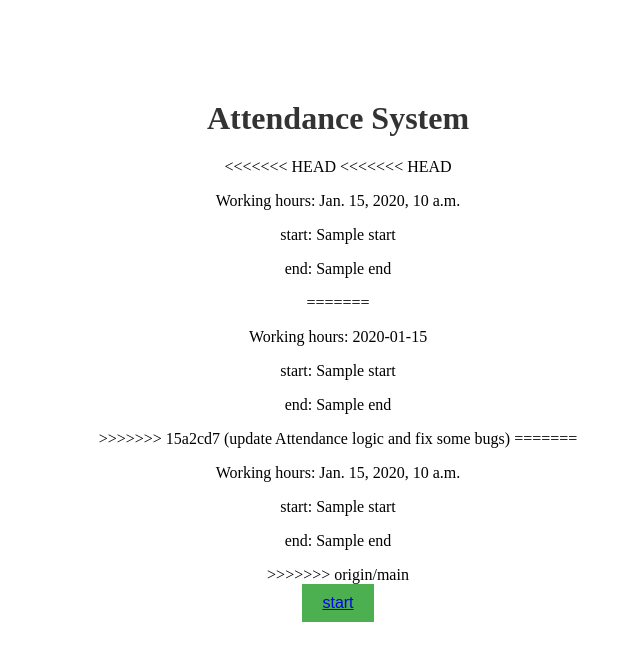
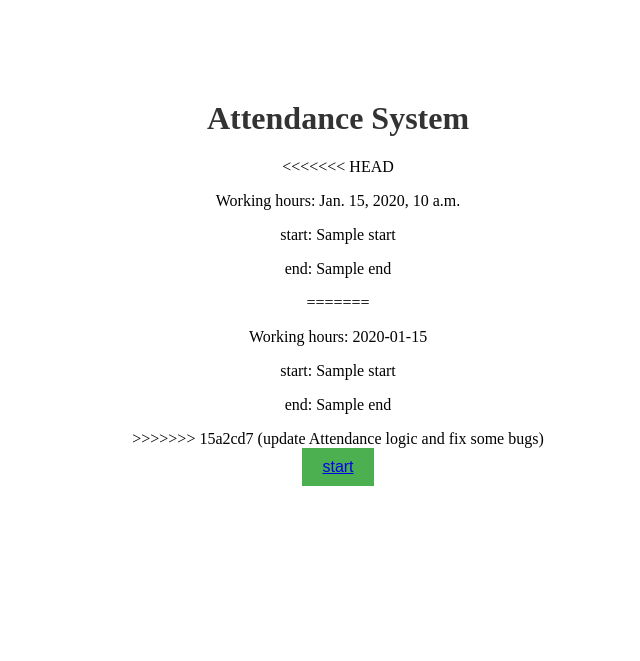
Before and after one commit to bomberman2099/Attendance-Management-System-django, a Django app: template Attendance_app/templates/Attendance_app/result.html in a window 1280 px wide. Shown: the top 661 px of the page, without its empty margins (302-942 px from the left). Run offline with Django 5.2, Linux system fonts and the light colour scheme; the template is opened without the code that fills it: most values are stand-ins (such as "Sample title", 1, 10 or a date in 2020).

Commit message:
Merge remote-tracking branch 'origin/main' resolving conflicts

```diff
--- a/Attendance_app/templates/Attendance_app/AttendanceUser_List.html
+++ b/Attendance_app/templates/Attendance_app/AttendanceUser_List.html
@@ -39,14 +39,10 @@
                     <td>{{ obj.start }}</td>
                     <td>{{ obj.end }}</td>
 <<<<<<< HEAD
-<<<<<<< HEAD
                     <td>{{ obj.job_time }}</td>
 =======
                     <td>{{ obj.job_time|slice:":10" }}</td>
 >>>>>>> 15a2cd7 (update Attendance logic and fix some bugs)
-=======
-                    <td>{{ obj.job_time }}</td>
->>>>>>> origin/main
                     <td>{{ obj.created_date }}</td>
 
                 </tr>
--- a/Attendance_app/templates/Attendance_app/index.html
+++ b/Attendance_app/templates/Attendance_app/index.html
@@ -11,13 +11,9 @@
         <form method="POST">
             {% csrf_token %}
 <<<<<<< HEAD
-<<<<<<< HEAD
 
 =======
 >>>>>>> 15a2cd7 (update Attendance logic and fix some bugs)
-=======
-
->>>>>>> origin/main
             <button><a href="{% url 'home:start'  %}" type="button">start</a></button>
 
         </form>
--- a/Attendance_app/templates/Attendance_app/result.html
+++ b/Attendance_app/templates/Attendance_app/result.html
@@ -10,7 +10,6 @@
         <h1>Attendance System </h1>
     <h2>{{ request.user.username}}</h2>
 <<<<<<< HEAD
-<<<<<<< HEAD
         <p>Working hours: <span id="working-hours">{{ attend.job_time }}</span> </p>
         <p>start: <span id="working-hours">{{ attend.start }}</span> </p>
         <p>end: <span id="working-hours">{{ attend.end }}</span> </p>
@@ -19,11 +18,6 @@
         <p>start: <span id="working-hours">{{ start }}</span> </p>
         <p>end: <span id="working-hours">{{ end }}</span> </p>
 >>>>>>> 15a2cd7 (update Attendance logic and fix some bugs)
-=======
-        <p>Working hours: <span id="working-hours">{{ attend.job_time }}</span> </p>
-        <p>start: <span id="working-hours">{{ attend.start }}</span> </p>
-        <p>end: <span id="working-hours">{{ attend.end }}</span> </p>
->>>>>>> origin/main
         <form method="POST">
             {% csrf_token %}
 
```
